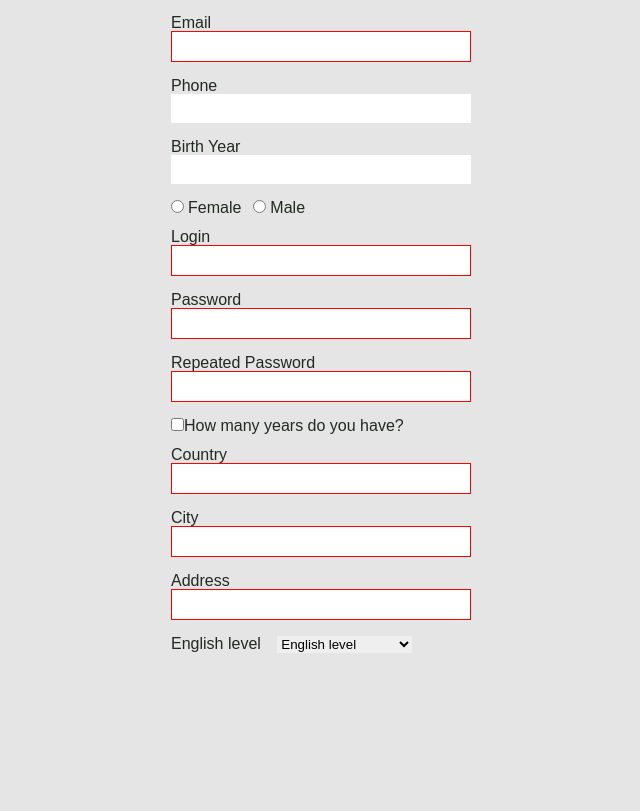
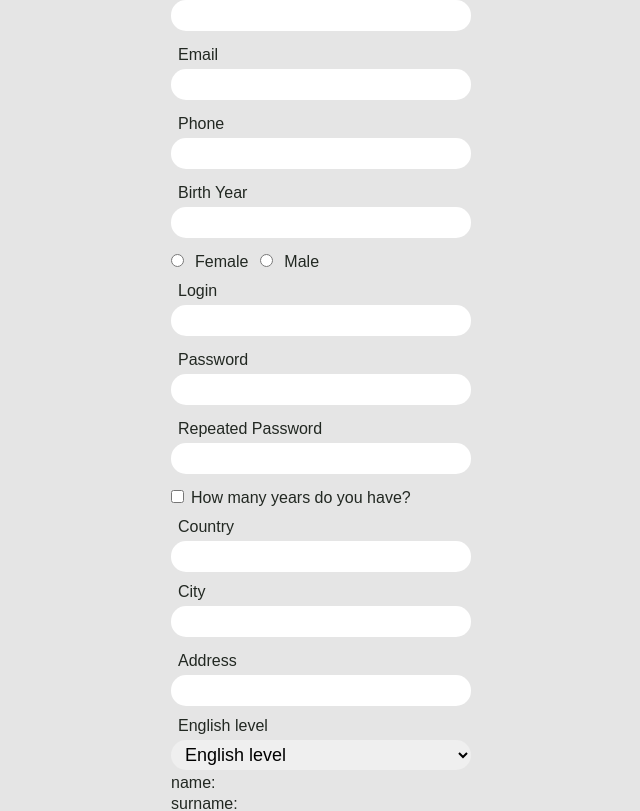
Before and after one commit to Grinch3214/hw-vue, a Vue app: page / in a window 1280 px wide. Shown: the part 175-986 px from the top of the page, without its empty margins (319-959 px from the left). Before the commit the page ends 828 px from the top, so only its background shows below. Built offline with nearby package versions, Linux system fonts and the light colour scheme.

Commit message:
fix setActiveItem function

```diff
--- a/src/components/SignUp.vue
+++ b/src/components/SignUp.vue
@@ -1,9 +1,9 @@
 <template>
   <div class="sign-up-page">
     <h3 class="sign-up-page__title">Sign Up</h3>
-    <form class="sign-up-page__form">
+    <form @submit.prevent class="sign-up-page__form">
       <div
-        :class="{ active: isActive === userInfo['name'] }"
+        :class="{ active: isActive === 'name' }"
         class="sign-up-page__form-item"
       >
         <label>User name</label>
@@ -16,7 +16,7 @@
 
       <div
         class="sign-up-page__form-item"
-        :class="{ active: isActive === userInfo['surname'] }"
+        :class="{ active: isActive === 'surname' }"
       >
         <label>Surname</label>
         <input
@@ -28,7 +28,7 @@
 
       <div
         class="sign-up-page__form-item"
-        :class="{ active: isActive === userInfo['email'] }"
+        :class="{ active: isActive === 'email' }"
       >
         <label>Email</label>
         <input
@@ -40,7 +40,7 @@
 
       <div
         class="sign-up-page__form-item"
-        :class="{ active: isActive === userInfo['phone'] }"
+        :class="{ active: isActive === 'phone' }"
       >
         <label>Phone</label>
         <input
@@ -52,7 +52,7 @@
 
       <div
         class="sign-up-page__form-item"
-        :class="{ active: isActive === userInfo['birthYear'] }"
+        :class="{ active: isActive === 'birthYear' }"
       >
         <label>Birth Year</label>
         <input
@@ -64,7 +64,7 @@
 
       <div
         class="sign-up-page__form-item"
-        :class="{ active: isActive === userInfo['gender'] }"
+        :class="{ active: isActive === 'gender' }"
       >
         <input
           v-model="userInfo.gender"
@@ -87,7 +87,7 @@
 
       <div
         class="sign-up-page__form-item"
-        :class="{ active: isActive === userInfo['login'] }"
+        :class="{ active: isActive === 'login' }"
       >
         <label>Login</label>
         <input
@@ -99,7 +99,7 @@
 
       <div
         class="sign-up-page__form-item"
-        :class="{ active: isActive === userInfo['password'] }"
+        :class="{ active: isActive === 'password' }"
       >
         <label>Password</label>
         <input
@@ -111,7 +111,7 @@
 
       <div
         class="sign-up-page__form-item"
-        :class="{ active: isActive === userInfo['repeatedPassword'] }"
+        :class="{ active: isActive === 'repeatedPassword'}"
       >
         <label>Repeated Password</label>
         <input
@@ -123,7 +123,7 @@
 
       <div
         class="sign-up-page__form-item"
-        :class="{ active: isActive === userInfo['commercialExperience'] }"
+        :class="{ active: isActive === 'commercialExperience' }"
       >
         <input
           v-model="userInfo.commercialExperience"
@@ -137,7 +137,7 @@
 
       <div
         class="sign-up-page__form-item"
-        :class="{ active: isActive === userInfo['yearsOfExperience'] }"
+        :class="{ active: isActive === 'yearsOfExperience' }"
         v-show="userInfo.commercialExperience === 'Yes, I have'"
       >
         <label>Years Of Experience</label>
@@ -150,7 +150,7 @@
 
       <div
         class="sign-up-page__form-item"
-        :class="{ active: isActive === userInfo['country'] }"
+        :class="{ active: isActive === 'country' }"
       >
         <label>Country</label>
         <input
@@ -162,9 +162,9 @@
 
       <div
         class="sign-up-page__form-item"
-        :class="{ active: isActive === userInfo['city'] }"
+        :class="{ active: isActive === 'city' }"
       >
-        <label>City</label>
+        <label class="d-block">City</label>
         <input
           v-if="userInfo.country !== 'Ukraine'"
           v-model.lazy="userInfo.city"
@@ -182,7 +182,7 @@
 
       <div
         class="sign-up-page__form-item"
-        :class="{ active: isActive === userInfo['address'] }"
+        :class="{ active: isActive === 'address'}"
       >
         <label>Address</label>
         <input
@@ -194,9 +194,9 @@
 
       <div
         class="sign-up-page__form-item"
-        :class="{ active: isActive === userInfo['englishLevel'] }"
+        :class="{ active: isActive === 'englishLevel' }"
       >
-        <label> English level </label>
+        <label class="d-block"> English level </label>
         <select v-model="userInfo.englishLevel">
           <option value="" disabled>English level</option>
           <option
@@ -208,7 +208,15 @@
           </option>
         </select>
       </div>
+
+        <div
+          class="result"
+          v-for="(item, index) in userInfo"
+          :key="index">
+            {{ index  }}: <span>{{ item }}</span>
+        </div>
     </form>
+
   </div>
 </template>
 
@@ -286,12 +294,12 @@ export default {
           label: "Proficiency",
         },
       ],
-      isActive: "",
+      isActive: '',
     };
   },
   methods: {
     setActiveItem(activeInput) {
-      this.isActive = this.userInfo[activeInput];
+      this.isActive = activeInput;
     },
   },
 };
@@ -304,12 +312,18 @@ export default {
   justify-content: center;
   align-items: center;
   font-size: 20px;
+  padding: 20px 0;
   &__title {
     margin: 20px 0;
     font-weight: 700;
   }
   &__form {
     max-width: 300px;
+  }
+  label {
+    padding-bottom: 6px;
+    display: inline-block;
+    padding-left: 7px;
   }
   label,
   p {
@@ -318,20 +332,35 @@ export default {
   }
   input {
     margin-bottom: 12px;
+    border: 1px solid transparent;
   }
   input[type="text"],
   input[type="number"],
-  input[type="email"] {
+  input[type="email"],
+  select {
     font-size: 18px;
     padding: 4px 10px;
     width: 100%;
+    border-radius: 15px;
   }
   input[type="radio"] {
     margin-right: 4px;
+    cursor: pointer;
   }
   .sign-up-page__form-item {
     &.active input {
-      border: 1px solid red;
+      border: 1px solid rgb(139, 0, 0);
+    }
+  }
+  .d-block {
+    display: block;
+  }
+  .result {
+    font-size: 16px;
+    margin-top: 5px;
+    span {
+      padding-left: 8px;
+      color: rgb(139, 0, 0);
     }
   }
 }
```
Also changed, not shown: 1 other file (tests, documents, lock files or other folders).
